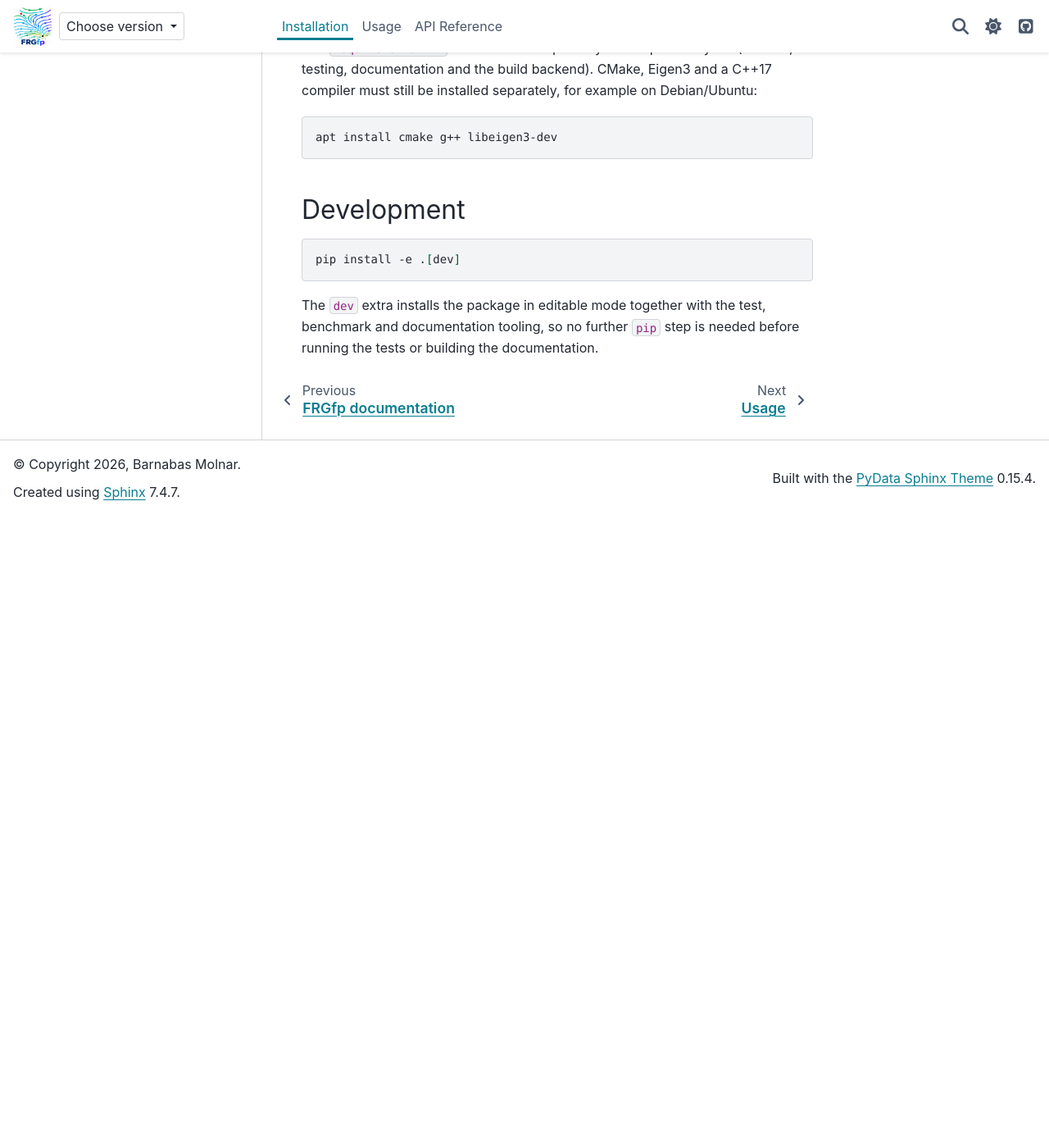
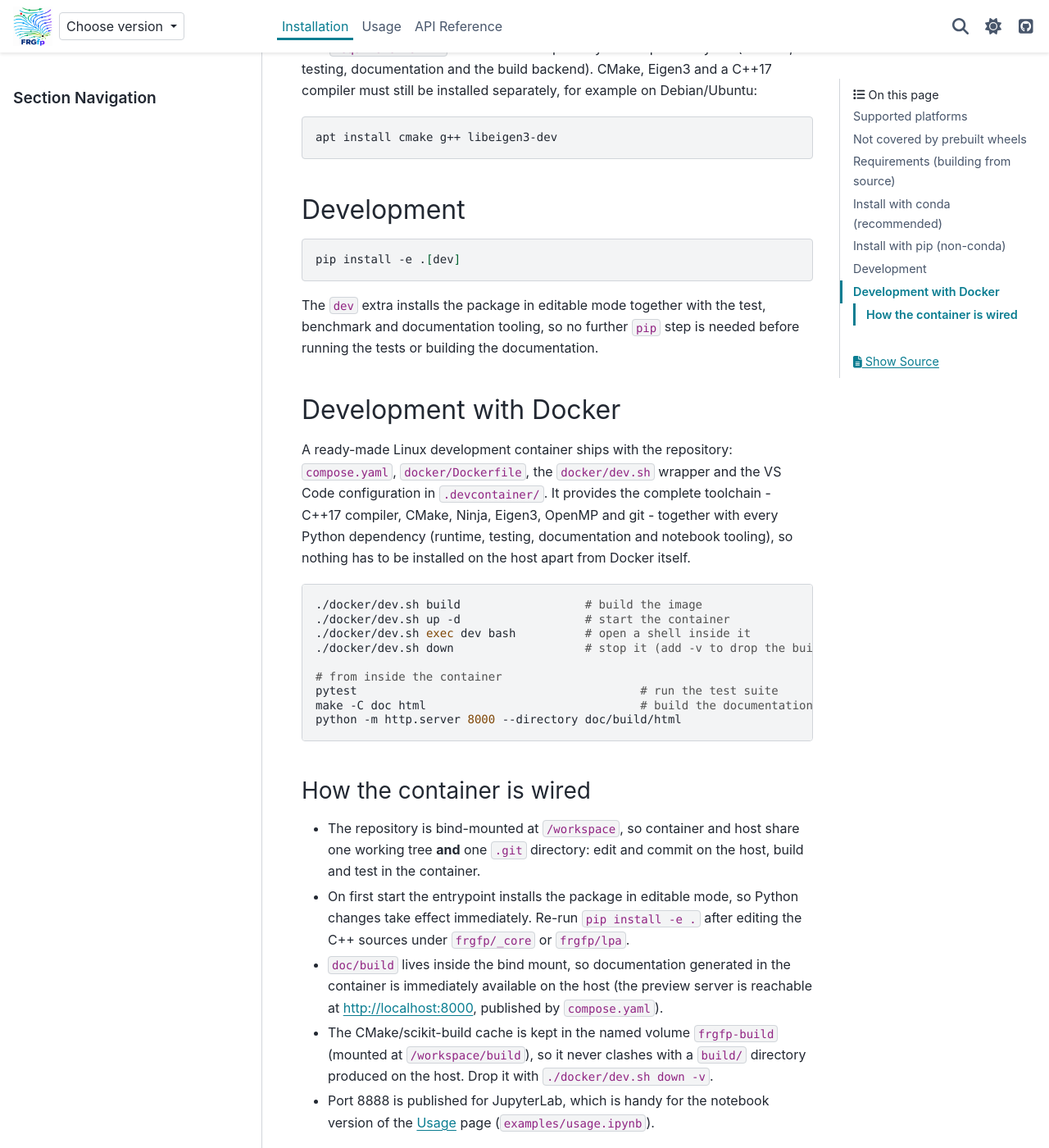
Before and after one commit to molbarnabas/frgfp, a Sphinx documentation site: the page built from doc/source/installation.rst, in a window 1280 px wide and 1400 px high, scrolled down 2039 px. Shown: the whole window at 82% size. Built offline with Sphinx 7.4.7 and the PyData theme 0.15.4, drawn with Linux system fonts in a browser that asks for light colours; the version number could not be read and is left out; before the commit the page ends 2669 px from its top, so only the background shows below that; some of the changed text lies outside the part shown.

Commit message:
docs: document the Docker development container
The container was only described in README.md; the installation page now covers it
too, next to the plain `pip install -e .[dev]` instructions:

* what the image provides (C++17 toolchain, CMake, Ninja, Eigen3, OpenMP, git, and
  every Python dependency including the notebook tooling) and that the only host
  requirement is Docker;
* the `./docker/dev.sh` workflow (build / up -d / exec dev bash / down [-v]) and the
  equivalent `docker compose` commands with explicit USER_ID/GROUP_ID;
* how it is wired: the repository bind-mounted at /workspace (shared working tree
  and .git, so doc/build is visible on the host at http://localhost:8000), the
  editable install on first start, the frgfp-build named volume holding the
  CMake/scikit-build cache, and port 8888 for JupyterLab;
* the non-root user matching the host UID/GID, why the wrapper refuses to run under
  sudo and how it handles a stale docker-group grant;
* the VS Code dev container (.devcontainer/devcontainer.json) with its interpreter
  and pytest settings.

The section is reachable as the `development-with-docker` anchor, and README.md links
to it so the two descriptions stay consistent.

```diff
--- a/doc/source/installation.rst
+++ b/doc/source/installation.rst
@@ -99,3 +99,67 @@ Development
 The ``dev`` extra installs the package in editable mode together with the test,
 benchmark and documentation tooling, so no further ``pip`` step is needed before
 running the tests or building the documentation.
+
+.. _development-with-docker:
+
+Development with Docker
+-----------------------
+
+A ready-made Linux development container ships with the repository:
+``compose.yaml``, ``docker/Dockerfile``, the ``docker/dev.sh`` wrapper and the VS
+Code configuration in ``.devcontainer/``. It provides the complete toolchain -
+C++17 compiler, CMake, Ninja, Eigen3, OpenMP and git - together with every Python
+dependency (runtime, testing, documentation and notebook tooling), so nothing has
+to be installed on the host apart from Docker itself.
+
+.. code-block:: bash
+
+   ./docker/dev.sh build                  # build the image
+   ./docker/dev.sh up -d                  # start the container
+   ./docker/dev.sh exec dev bash          # open a shell inside it
+   ./docker/dev.sh down                   # stop it (add -v to drop the build cache)
+
+   # from inside the container
+   pytest                                         # run the test suite
+   make -C doc html                               # build the documentation
+   python -m http.server 8000 --directory doc/build/html
+
+How the container is wired
+^^^^^^^^^^^^^^^^^^^^^^^^^^
+
+* The repository is bind-mounted at ``/workspace``, so container and host share one
+  working tree **and** one ``.git`` directory: edit and commit on the host, build
+  and test in the container.
+* On first start the entrypoint installs the package in editable mode, so Python
+  changes take effect immediately. Re-run ``pip install -e .`` after editing the
+  C++ sources under ``frgfp/_core`` or ``frgfp/lpa``.
+* ``doc/build`` lives inside the bind mount, so documentation generated in the
+  container is immediately available on the host (the preview server is reachable
+  at http://localhost:8000, published by ``compose.yaml``).
+* The CMake/scikit-build cache is kept in the named volume ``frgfp-build``
+  (mounted at ``/workspace/build``), so it never clashes with a ``build/``
+  directory produced on the host. Drop it with ``./docker/dev.sh down -v``.
+* Port 8888 is published for JupyterLab, which is handy for the notebook version
+  of the :doc:`usage` page (``examples/usage.ipynb``).
+
+The image creates a non-root user matching your UID and GID, so files created
+inside the container (build outputs, generated documentation, notebook outputs)
+stay owned by you. ``docker/dev.sh`` forwards those ids, refuses to run under
+``sudo`` (which would forward ``0/0``) and re-executes itself under ``sg docker``
+when your login session predates the ``docker`` group grant; if you are not in the
+``docker`` group at all it prints the ``usermod`` line to run.
+
+With VS Code, *Dev Containers: Reopen in Container* uses
+``.devcontainer/devcontainer.json``: it starts the same Compose service, opens
+``/workspace`` as the user ``dev``, selects ``/opt/venv/bin/python`` as the
+interpreter, enables pytest collection for the ``frgfp`` package and installs the
+Python, C++ and Jupyter extensions.
+
+If you prefer to drive Compose yourself, pass your UID/GID explicitly so that
+generated files are not owned by root:
+
+.. code-block:: bash
+
+   USER_ID=$(id -u) GROUP_ID=$(id -g) docker compose build
+   docker compose up -d
+   docker compose exec dev bash
```
Also changed, not shown: README.md (+2 -0 lines).
